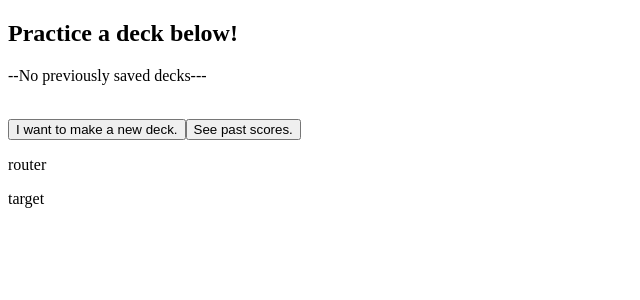
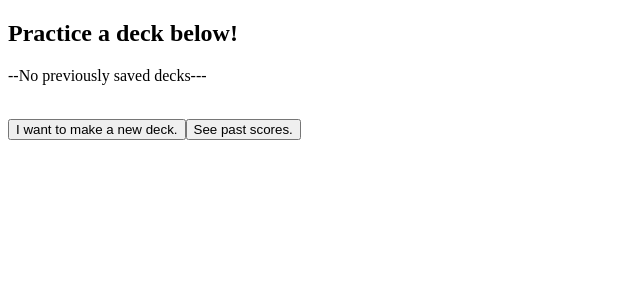
Before and after one commit to teena1313/flashcard-app-ftend, a React app: page / in a window 1280 px wide. Shown: the top 300 px of the page, without its empty margins (0-640 px from the left). Built offline with nearby package versions, Linux system fonts and the light colour scheme; no server answers.

Commit message:
quick UI updates

```diff
--- a/src/MainPage.tsx
+++ b/src/MainPage.tsx
@@ -34,15 +34,17 @@ export class MainPage extends Component<MainProps, MainPageState> {
                 onClick={this.doCreateClick}>I want to make a new deck.</button>
         <button type="button"
                 onClick={this.doScoreClick}>See past scores.</button>
-        <div><p>router {process.env.CONFIG_ROUTER}</p></div>
-        <div><p>target {process.env.CONFIG_TARGET}</p></div>
+        {/* <div><p>router {process.env.CONFIG_ROUTER}</p></div>
+        <div><p>target {process.env.CONFIG_TARGET}</p></div> */}
         </div>
     );
   };
 
   // renders list of names of decks saved on the server
   renderDeckNames = (): JSX.Element => {
-    if (this.state.deckList.length === 0) {
+    if (this.state.deckList === undefined) {
+      return <p>Loading Decks...</p>
+    } else if (this.state.deckList.length === 0) {
       return <p>--No previously saved decks---</p>
     } else {
       const decks: JSX.Element[] = [];
--- a/src/PracticeCards.tsx
+++ b/src/PracticeCards.tsx
@@ -205,7 +205,6 @@ export class PracticeCards extends Component<PracticeProps, PracticeState> {
       if (card === undefined) {
         return;
       } else {
-        console.log(card.front);
         cards.push(card);
       }
     }
```
